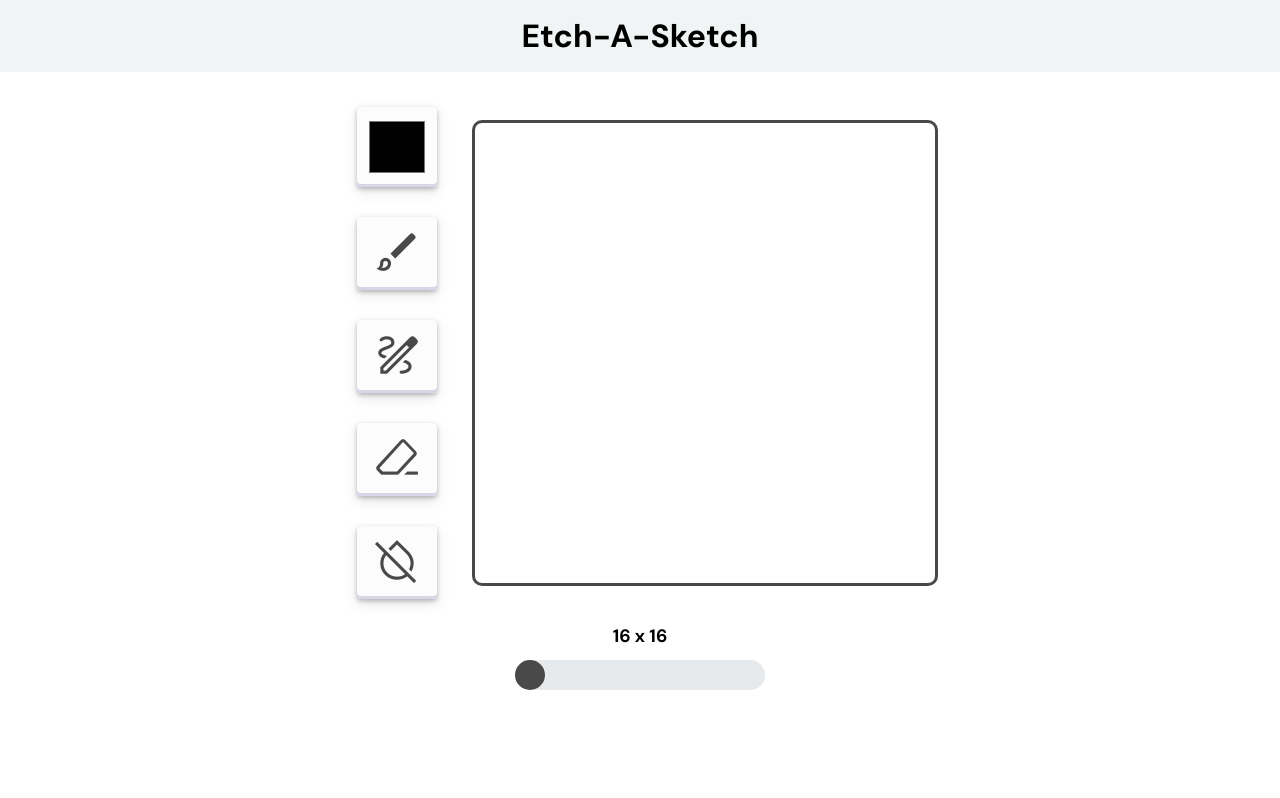
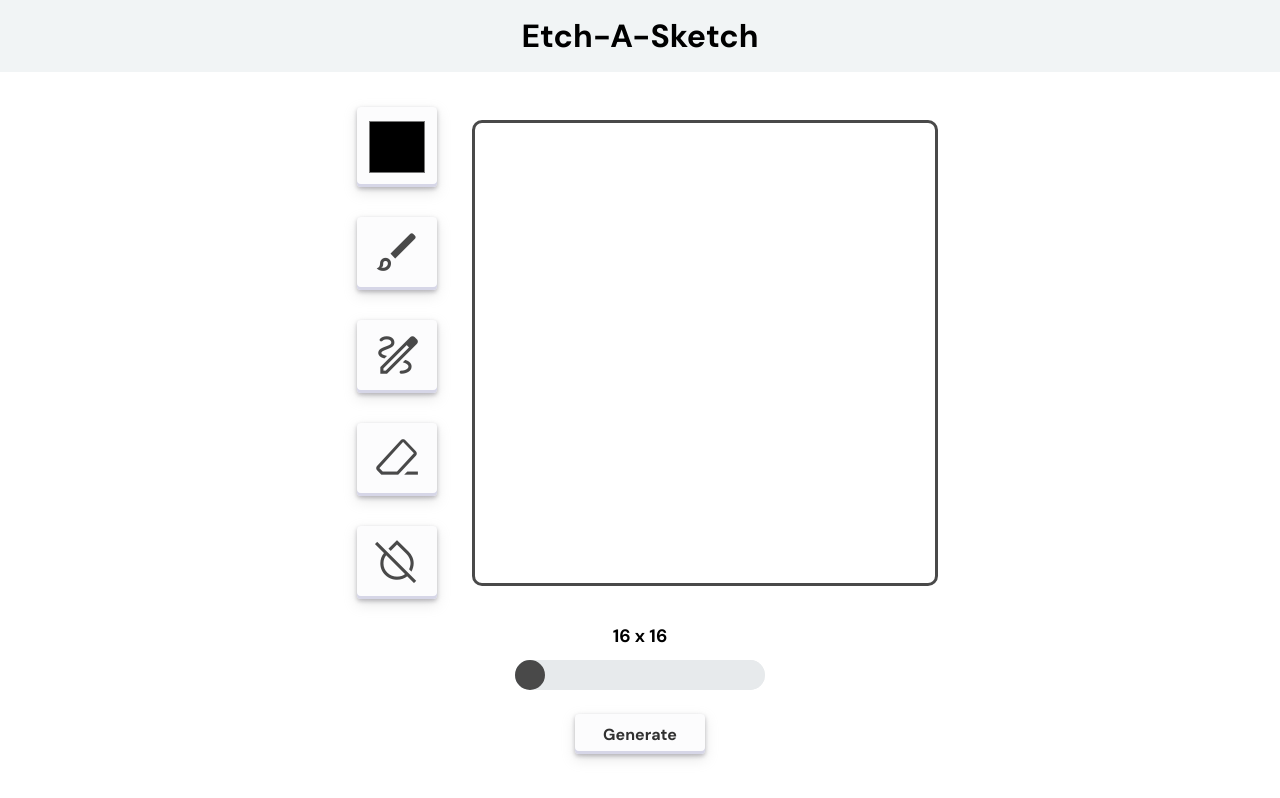
Before and after one commit to JanceeRod/etch-a-sketch, a plain HTML site: page index.html in a window 1280 px wide. Drawn offline with nearby package versions, Linux system fonts and the light colour scheme.

Commit message:
add generate divs button

```diff
--- a/index.html
+++ b/index.html
@@ -47,6 +47,9 @@
                 <div class="slidecontainer">
                     <input type="range" min="16" max="64" value="16" class="slider" id="myRange">
                 </div>
+                <button id="generate-canvas">
+                    Generate
+                </button>
             </div>
         </div>
         <script src="logic.js"></script>
--- a/logic.js
+++ b/logic.js
@@ -7,13 +7,9 @@ let canvasSize = sliderInput.value
 sliderInput.addEventListener('input',() => {
     canvasSize = sliderInput.value
     sizeDisplay.textContent = canvasSize + " x "  + canvasSize
-    generateDivs(canvasSize)
 })
 
 function generateDivs(size) {
-    while (canvas.firstChild) {
-        canvas.remove(canvas.firstChild)
-    }
     for (i = 0; i < (size * size); i++) {
         const div = document.createElement('div')
         div.className = "pixel"
--- a/style.css
+++ b/style.css
@@ -5,7 +5,6 @@ body {
     /* border: solid red; */
     margin: 0px;
     height: auto;
-
 }
 
 .header {
@@ -42,7 +41,6 @@ body {
     margin: 15px;
     padding: 10px;
     border-radius: 5px;
-
 }
 
 #color-picker{
@@ -78,6 +76,16 @@ body {
     align-items: center;
 }
 
+#generate-canvas {
+    margin-top: 20px;
+    width: 130px;
+    height: 40px;
+    font-family: 'DM Sans', sans-serif;
+    font-weight: bolder;
+    font-size: medium;
+
+}
+
 input[type="range"] {
     appearance: none;
     width: 250px;
@@ -105,27 +113,27 @@ input[type="range"]::-webkit-slider-thumb {
 
 
 /* TOOLS BUTTON */
-.tools {
+.tools, #generate-canvas {
     background-color: #FCFCFD;
     border-radius: 4px;
     border-width: 0;
     box-shadow: rgba(96, 93, 102, 0.4) 0 2px 4px,rgba(172, 172, 172, 0.3) 0 5px 13px 0px,#D6D6E7 0 -3px 0 inset;
     box-sizing: border-box;
-    color: #a0a0a7;
+    color: rgb(49, 49, 49);
     cursor: pointer;
     transition: box-shadow .15s,transform .15s;
 }
 
-.tools:focus {
+.tools:focus, #generate-canvas:focus {
     box-shadow: #D6D6E7 0 0 0 1.5px inset, rgba(154, 152, 160, 0.4) 0 2px 4px, rgba(153, 153, 153, 0.3) 0 7px 13px -3px, #D6D6E7 0 -3px 0 inset;
 }
 
-.tools:hover {
+.tools:hover, #generate-canvas:hover {
     box-shadow: rgba(188, 188, 189, 0.4) 0 4px 8px, rgba(161, 161, 161, 0.4) 0 7px 13px -3px, #D6D6E7 0 -3px 0 inset;
     transform: translateY(-2px);
 }
 
-.tools:active {
+.tools:active, #generate-canvas:active {
     box-shadow: #D6D6E7 0 3px 7px inset;
     transform: translateY(2px);
 }
```
